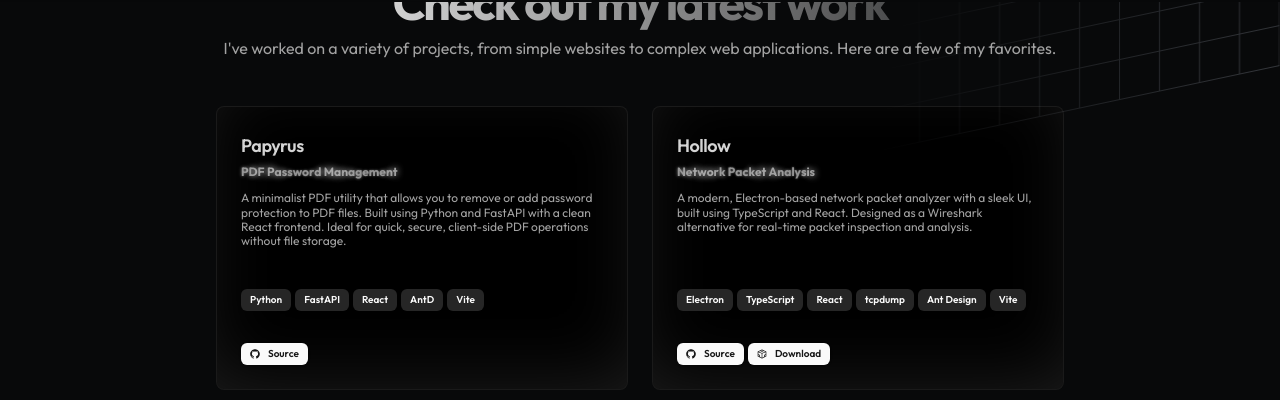
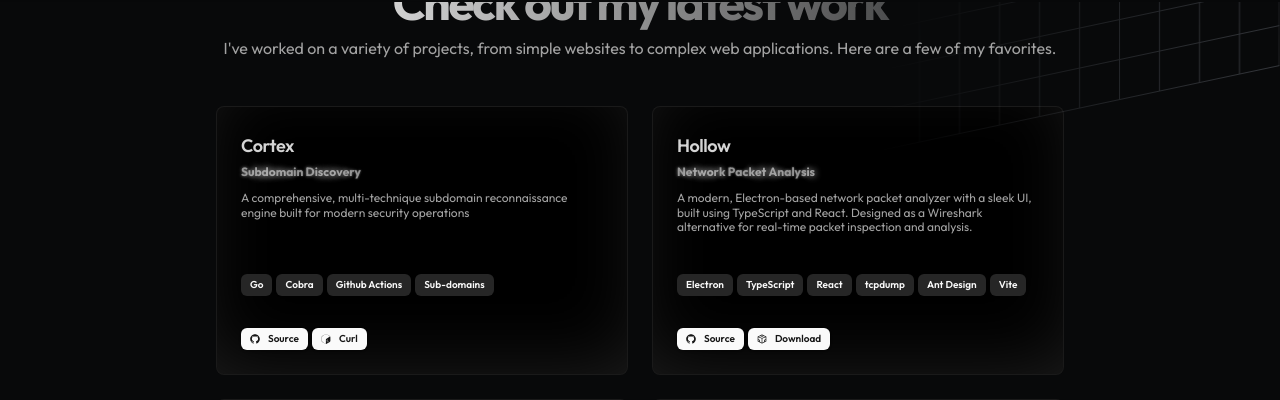
Before and after one commit to tejastn10/nimbus, a Next.js app: page / in a window 1280 px wide. Shown: the part 798-1198 px from the top of the page. Built offline with nearby package versions, Linux system fonts and the light colour scheme.

Commit message:
feat: add subdomain project in resume

```diff
--- a/src/data/resume.ts
+++ b/src/data/resume.ts
@@ -200,6 +200,28 @@ export const DATA = {
 
 	projects: [
 		{
+			title: "Cortex",
+			href: "https://github.com/Kosha-Nirman/cortex",
+			purpose: "Subdomain Discovery",
+			featured: true,
+			isTemplate: false,
+			description:
+				"A comprehensive, multi-technique subdomain reconnaissance engine built for modern security operations",
+			technologies: ["Go", "Cobra", "Github Actions", "Sub-domains"],
+			links: [
+				{
+					type: "Source",
+					href: "https://github.com/Kosha-Nirman/cortex",
+					icon: Icons.github(),
+				},
+				{
+					type: "Curl",
+					href: "curl -sSf https://raw.githubusercontent.com/Kosha-Nirman/cortex/main/scripts/install.sh | bash",
+					icon: Icons.bash(),
+				},
+			],
+		},
+		{
 			title: "Dash",
 			href: "https://github.com/tejastn10/dash",
 			purpose: "Network Speedtest tool",
@@ -264,7 +286,7 @@ export const DATA = {
 			title: "Papyrus",
 			href: "https://github.com/tejastn10/papyrus",
 			purpose: "PDF Password Management",
-			featured: true,
+			featured: false,
 			isTemplate: false,
 			description:
 				"A minimalist PDF utility that allows you to remove or add password protection to PDF files. Built using Python and FastAPI with a clean React frontend. Ideal for quick, secure, client-side PDF operations without file storage.",
```
